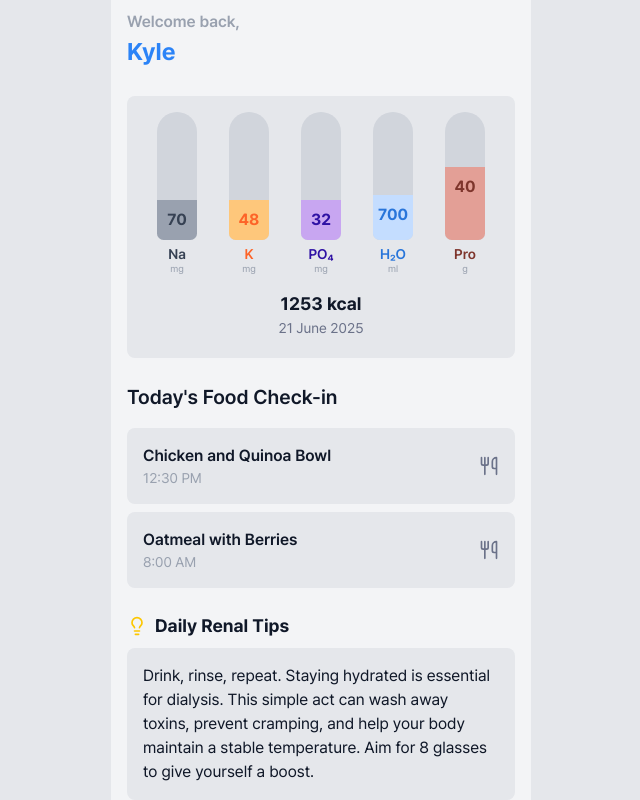
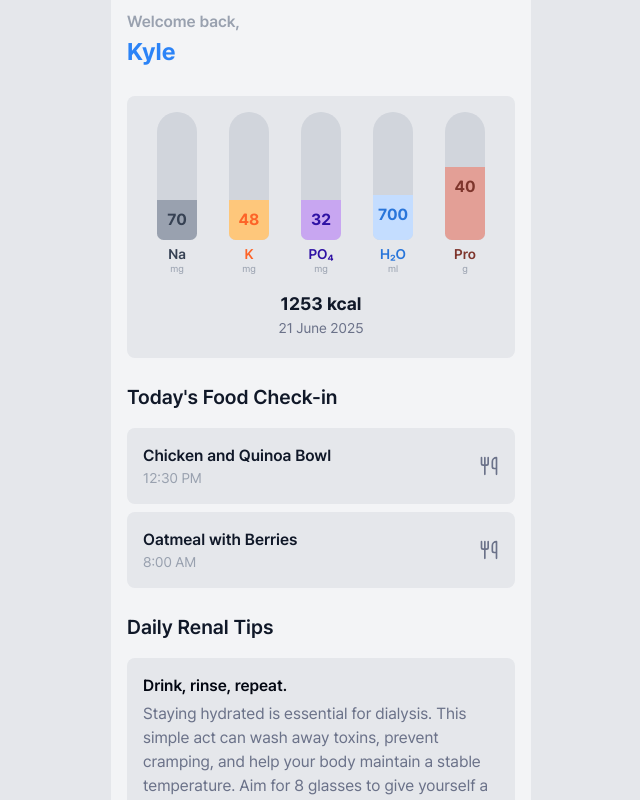
Before and after one commit to metamatong/renal-guard-client, a React (Vite) app: page /dashboard in a window 1280 px wide. Shown: the top 800 px of the page, without its empty margins (319-959 px from the left). Built offline with nearby package versions, Linux system fonts and the light colour scheme.

Commit message:
refactor: finish daily renal tip section

```diff
--- a/src/pages/Dashboard/index.tsx
+++ b/src/pages/Dashboard/index.tsx
@@ -23,8 +23,9 @@ const mockUserData = {
     {id: 1, name: 'Chicken and Quinoa Bowl', time: '12:30 PM'},
     {id: 2, name: 'Oatmeal with Berries', time: '8:00 AM'}
   ],
+  dailyTipTitle: 'Drink, rinse, repeat.',
   dailyTip:
-    'Drink, rinse, repeat. Staying hydrated is essential for dialysis. This simple act can wash away toxins, ' +
+    'Staying hydrated is essential for dialysis. This simple act can wash away toxins, ' +
     'prevent cramping, and help your body maintain a stable temperature. Aim for 8 glasses to give yourself a boost.',
   reference: {
     sodium: 2000,
@@ -164,12 +165,13 @@ const Dashboard: React.FC = () => {
           </section>
 
           {/* Daily Renal Tips */}
-          <section>
-            <h2 className='mb-2 flex items-center text-lg font-bold'>
-              <Lightbulb className='mr-2 h-5 w-5 text-yellow-400' /> Daily Renal Tips
-            </h2>
+          <section className='flex flex-col gap-[0.5em] mb-6'>
+            <span className='mb-2 text-[1.25em] font-semibold'>
+              Daily Renal Tips
+            </span>
             <div className='rounded-lg bg-gray-200 p-4'>
-              <p className='text-gray-900'>{mockUserData.dailyTip}</p>
+              <p className='text-gray-950 text-[1em] font-semibold mb-1'>{mockUserData.dailyTipTitle}</p>
+              <p className='text-gray-500'>{mockUserData.dailyTip}</p>
             </div>
           </section>
         </main>
```
